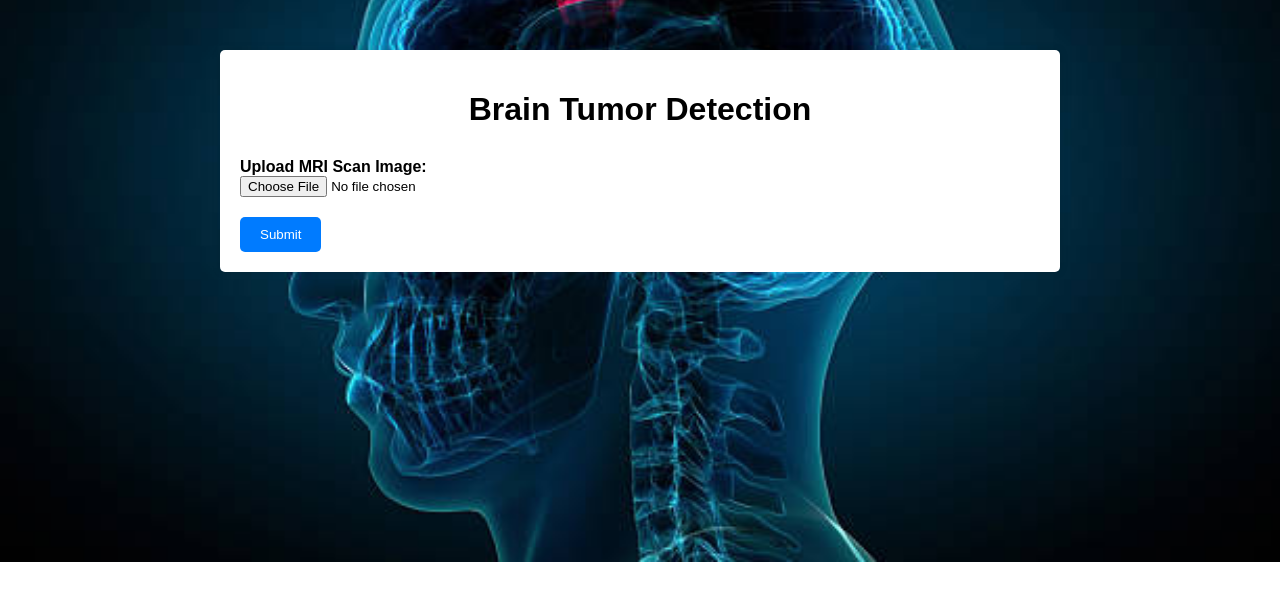
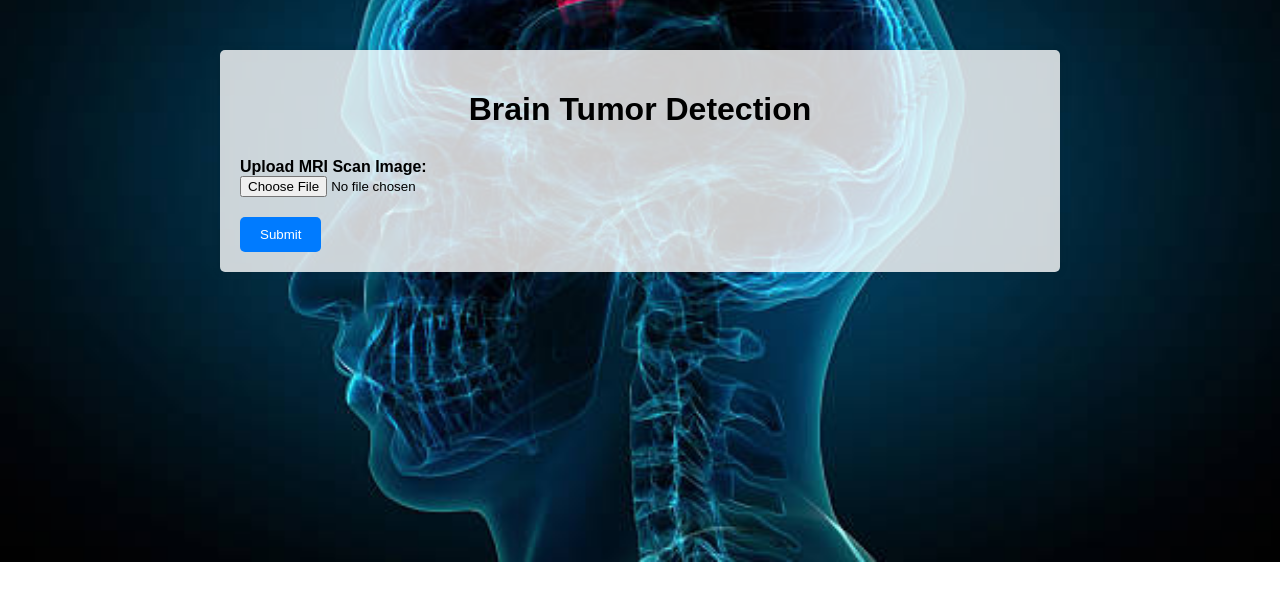
Before and after one commit to MALLIGUNTURU1/minor-project-brain, a plain HTML site: page index.html in a window 1280 px wide. Drawn offline with Linux system fonts and the light colour scheme.

Commit message:
Update index.html

```diff
--- a/index.html
+++ b/index.html
@@ -20,7 +20,7 @@
             max-width: 800px;
             margin: 50px auto;
             padding: 20px;
-            background-color: #fff;
+            background-color: rgba(255, 255, 255, 0.8); /* Add opacity to make text readable */
             border-radius: 5px;
             box-shadow: 0 0 10px rgba(0, 0, 0, 0.1);
         }
```
